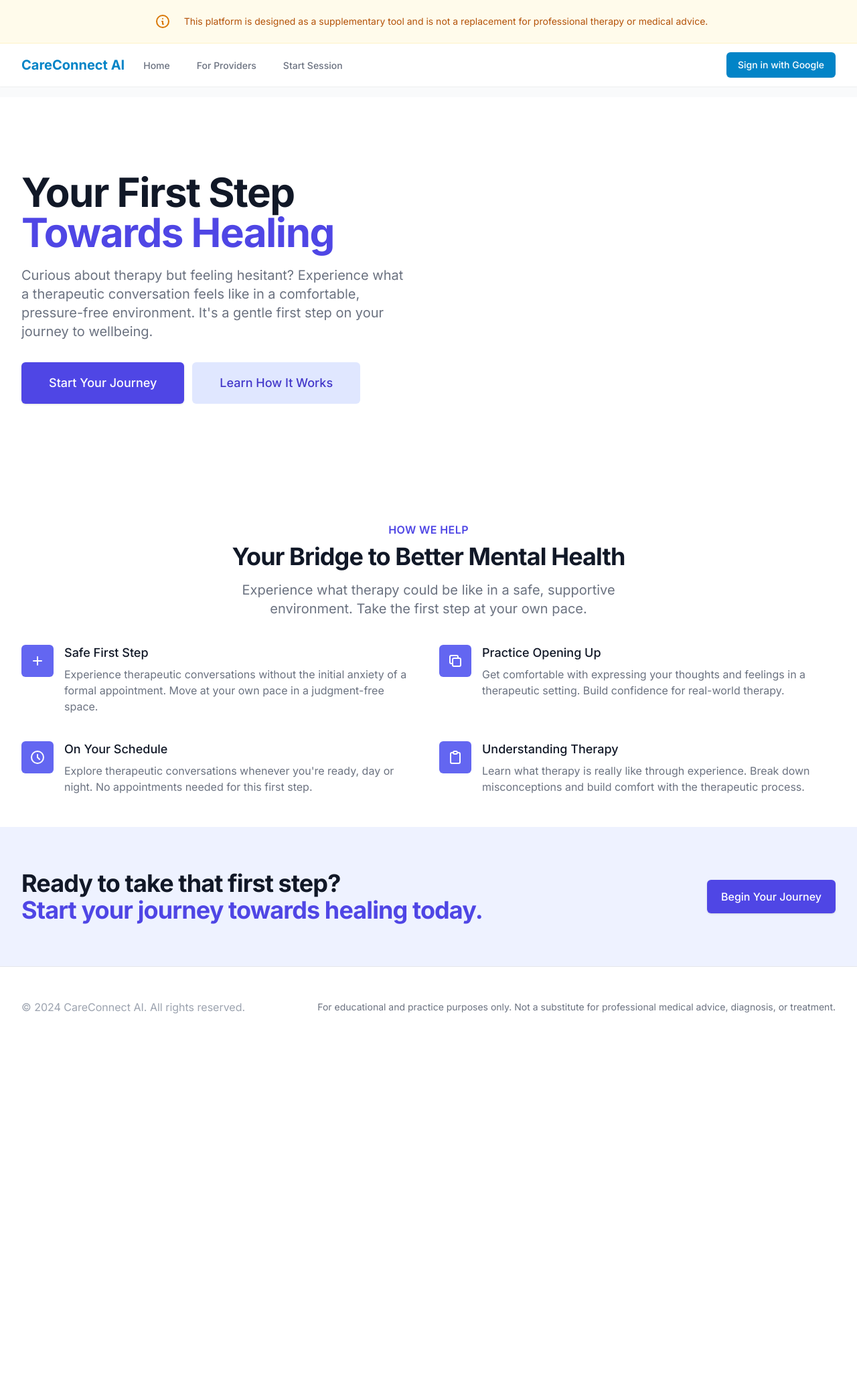
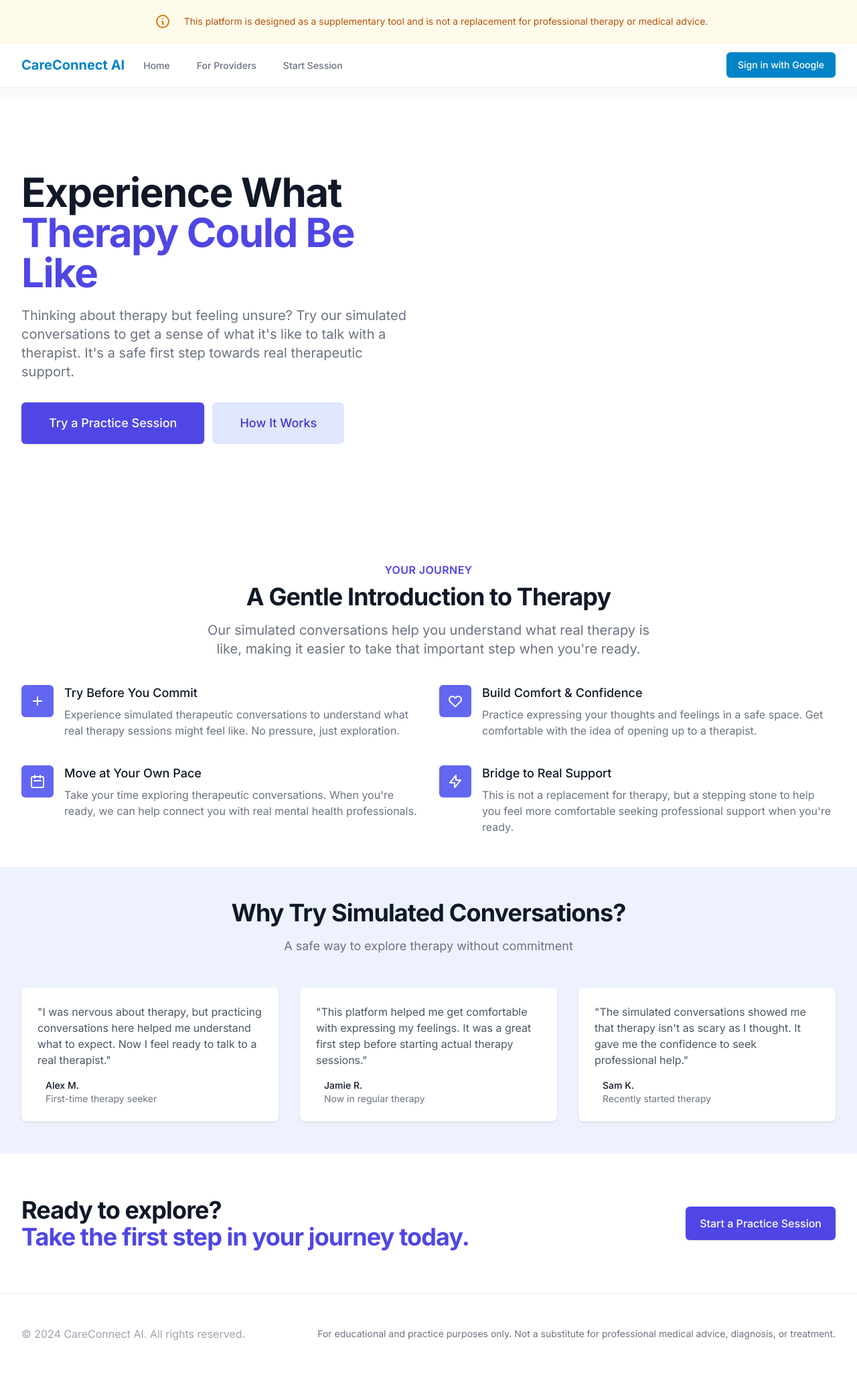
Before and after one commit to CardSorting/untitled-folder-17, a Flask app: page / in a window 1280 px wide. Shown: the whole page at 67% size. Before the commit the page ends 1514 px from the top, so only its background shows below. Run offline with Flask 3, Linux system fonts and the light colour scheme; some libraries are stand-ins or nearby versions.

Commit message:
ui_update

```diff
--- a/flaskapp/routes/main.py
+++ b/flaskapp/routes/main.py
@@ -10,3 +10,10 @@ def home():
     return render_template('main/home.html',
                          current_user=current_user,
                          now=datetime.utcnow())
+
+@main_bp.route('/providers')
+def providers():
+    """Render the providers page."""
+    return render_template('main/providers.html',
+                           current_user=current_user,
+                           now=datetime.utcnow())
--- a/flaskapp/templates/main/home.html
+++ b/flaskapp/templates/main/home.html
@@ -10,23 +10,23 @@
             <main class="mt-10 mx-auto max-w-7xl px-4 sm:mt-12 sm:px-6 md:mt-16 lg:mt-20 lg:px-8 xl:mt-28">
                 <div class="sm:text-center lg:text-left">
                     <h1 class="text-4xl tracking-tight font-extrabold text-gray-900 sm:text-5xl md:text-6xl">
-                        <span class="block">Your First Step</span>
-                        <span class="block text-indigo-600">Towards Healing</span>
+                        <span class="block">Experience What</span>
+                        <span class="block text-indigo-600">Therapy Could Be Like</span>
                     </h1>
                     <p class="mt-3 text-base text-gray-500 sm:mt-5 sm:text-lg sm:max-w-xl sm:mx-auto md:mt-5 md:text-xl lg:mx-0">
-                        Curious about therapy but feeling hesitant? Experience what a therapeutic conversation feels like in a comfortable, pressure-free environment. It's a gentle first step on your journey to wellbeing.
+                        Thinking about therapy but feeling unsure? Try our simulated conversations to get a sense of what it's like to talk with a therapist. It's a safe first step towards real therapeutic support.
                     </p>
                     <div class="mt-5 sm:mt-8 sm:flex sm:justify-center lg:justify-start">
                         <div class="rounded-md shadow">
                             <a href="{{ url_for('companion.companion') }}"
                                class="w-full flex items-center justify-center px-8 py-3 border border-transparent text-base font-medium rounded-md text-white bg-indigo-600 hover:bg-indigo-700 md:py-4 md:text-lg md:px-10">
-                                Start Your Journey
+                                Try a Practice Session
                             </a>
                         </div>
                         <div class="mt-3 sm:mt-0 sm:ml-3">
                             <a href="#features"
                                class="w-full flex items-center justify-center px-8 py-3 border border-transparent text-base font-medium rounded-md text-indigo-700 bg-indigo-100 hover:bg-indigo-200 md:py-4 md:text-lg md:px-10">
-                                Learn How It Works
+                                How It Works
                             </a>
                         </div>
                     </div>
@@ -40,12 +40,12 @@
 <div id="features" class="py-12 bg-white">
     <div class="max-w-7xl mx-auto px-4 sm:px-6 lg:px-8">
         <div class="lg:text-center">
-            <h2 class="text-base text-indigo-600 font-semibold tracking-wide uppercase">How We Help</h2>
+            <h2 class="text-base text-indigo-600 font-semibold tracking-wide uppercase">Your Journey</h2>
             <p class="mt-2 text-3xl leading-8 font-extrabold tracking-tight text-gray-900 sm:text-4xl">
-                Your Bridge to Better Mental Health
+                A Gentle Introduction to Therapy
             </p>
             <p class="mt-4 max-w-2xl text-xl text-gray-500 lg:mx-auto">
-                Experience what therapy could be like in a safe, supportive environment. Take the first step at your own pace.
+                Our simulated conversations help you understand what real therapy is like, making it easier to take that important step when you're ready.
             </p>
         </div>
 
@@ -58,10 +58,10 @@
                                 <path stroke-linecap="round" stroke-linejoin="round" stroke-width="2" d="M12 6v6m0 0v6m0-6h6m-6 0H6" />
                             </svg>
                         </div>
-                        <p class="ml-16 text-lg leading-6 font-medium text-gray-900">Safe First Step</p>
+                        <p class="ml-16 text-lg leading-6 font-medium text-gray-900">Try Before You Commit</p>
                     </dt>
                     <dd class="mt-2 ml-16 text-base text-gray-500">
-                        Experience therapeutic conversations without the initial anxiety of a formal appointment. Move at your own pace in a judgment-free space.
+                        Experience simulated therapeutic conversations to understand what real therapy sessions might feel like. No pressure, just exploration.
                     </dd>
                 </div>
 
@@ -69,13 +69,13 @@
                     <dt>
                         <div class="absolute flex items-center justify-center h-12 w-12 rounded-md bg-indigo-500 text-white">
                             <svg class="h-6 w-6" fill="none" viewBox="0 0 24 24" stroke="currentColor">
-                                <path stroke-linecap="round" stroke-linejoin="round" stroke-width="2" d="M8 16H6a2 2 0 01-2-2V6a2 2 0 012-2h8a2 2 0 012 2v2m-6 12h8a2 2 0 002-2v-8a2 2 0 00-2-2h-8a2 2 0 00-2 2v8a2 2 0 002 2z" />
+                                <path stroke-linecap="round" stroke-linejoin="round" stroke-width="2" d="M4.318 6.318a4.5 4.5 0 000 6.364L12 20.364l7.682-7.682a4.5 4.5 0 00-6.364-6.364L12 7.636l-1.318-1.318a4.5 4.5 0 00-6.364 0z" />
                             </svg>
                         </div>
-                        <p class="ml-16 text-lg leading-6 font-medium text-gray-900">Practice Opening Up</p>
+                        <p class="ml-16 text-lg leading-6 font-medium text-gray-900">Build Comfort & Confidence</p>
                     </dt>
                     <dd class="mt-2 ml-16 text-base text-gray-500">
-                        Get comfortable with expressing your thoughts and feelings in a therapeutic setting. Build confidence for real-world therapy.
+                        Practice expressing your thoughts and feelings in a safe space. Get comfortable with the idea of opening up to a therapist.
                     </dd>
                 </div>
 
@@ -83,13 +83,13 @@
                     <dt>
                         <div class="absolute flex items-center justify-center h-12 w-12 rounded-md bg-indigo-500 text-white">
                             <svg class="h-6 w-6" fill="none" viewBox="0 0 24 24" stroke="currentColor">
-                                <path stroke-linecap="round" stroke-linejoin="round" stroke-width="2" d="M12 8v4l3 3m6-3a9 9 0 11-18 0 9 9 0 0118 0z" />
+                                <path stroke-linecap="round" stroke-linejoin="round" stroke-width="2" d="M8 7V3m8 4V3m-9 8h10M5 21h14a2 2 0 002-2V7a2 2 0 00-2-2H5a2 2 0 00-2 2v12a2 2 0 002 2z" />
                             </svg>
                         </div>
-                        <p class="ml-16 text-lg leading-6 font-medium text-gray-900">On Your Schedule</p>
+                        <p class="ml-16 text-lg leading-6 font-medium text-gray-900">Move at Your Own Pace</p>
                     </dt>
                     <dd class="mt-2 ml-16 text-base text-gray-500">
-                        Explore therapeutic conversations whenever you're ready, day or night. No appointments needed for this first step.
+                        Take your time exploring therapeutic conversations. When you're ready, we can help connect you with real mental health professionals.
                     </dd>
                 </div>
 
@@ -97,13 +97,13 @@
                     <dt>
                         <div class="absolute flex items-center justify-center h-12 w-12 rounded-md bg-indigo-500 text-white">
                             <svg class="h-6 w-6" fill="none" viewBox="0 0 24 24" stroke="currentColor">
-                                <path stroke-linecap="round" stroke-linejoin="round" stroke-width="2" d="M9 5H7a2 2 0 00-2 2v12a2 2 0 002 2h10a2 2 0 002-2V7a2 2 0 00-2-2h-2M9 5a2 2 0 002 2h2a2 2 0 002-2M9 5a2 2 0 012-2h2a2 2 0 012 2" />
+                                <path stroke-linecap="round" stroke-linejoin="round" stroke-width="2" d="M13 10V3L4 14h7v7l9-11h-7z" />
                             </svg>
                         </div>
-                        <p class="ml-16 text-lg leading-6 font-medium text-gray-900">Understanding Therapy</p>
+                        <p class="ml-16 text-lg leading-6 font-medium text-gray-900">Bridge to Real Support</p>
                     </dt>
                     <dd class="mt-2 ml-16 text-base text-gray-500">
-                        Learn what therapy is really like through experience. Break down misconceptions and build comfort with the therapeutic process.
+                        This is not a replacement for therapy, but a stepping stone to help you feel more comfortable seeking professional support when you're ready.
                     </dd>
                 </div>
             </dl>
@@ -111,18 +111,61 @@
     </div>
 </div>
 
+<!-- Why Try This Section -->
+<div class="bg-indigo-50 py-12">
+    <div class="max-w-7xl mx-auto px-4 sm:px-6 lg:px-8">
+        <div class="text-center">
+            <h2 class="text-3xl font-extrabold tracking-tight text-gray-900 sm:text-4xl">
+                Why Try Simulated Conversations?
+            </h2>
+            <p class="mt-4 text-lg text-gray-500">
+                A safe way to explore therapy without commitment
+            </p>
+        </div>
+        <div class="mt-12 space-y-8 lg:grid lg:grid-cols-3 lg:gap-x-8 lg:gap-y-10 lg:space-y-0">
+            <div class="bg-white shadow rounded-lg p-6">
+                <p class="text-gray-600 mb-4">"I was nervous about therapy, but practicing conversations here helped me understand what to expect. Now I feel ready to talk to a real therapist."</p>
+                <div class="flex items-center">
+                    <div class="ml-3">
+                        <p class="text-sm font-medium text-gray-900">Alex M.</p>
+                        <p class="text-sm text-gray-500">First-time therapy seeker</p>
+                    </div>
+                </div>
+            </div>
+            <div class="bg-white shadow rounded-lg p-6">
+                <p class="text-gray-600 mb-4">"This platform helped me get comfortable with expressing my feelings. It was a great first step before starting actual therapy sessions."</p>
+                <div class="flex items-center">
+                    <div class="ml-3">
+                        <p class="text-sm font-medium text-gray-900">Jamie R.</p>
+                        <p class="text-sm text-gray-500">Now in regular therapy</p>
+                    </div>
+                </div>
+            </div>
+            <div class="bg-white shadow rounded-lg p-6">
+                <p class="text-gray-600 mb-4">"The simulated conversations showed me that therapy isn't as scary as I thought. It gave me the confidence to seek professional help."</p>
+                <div class="flex items-center">
+                    <div class="ml-3">
+                        <p class="text-sm font-medium text-gray-900">Sam K.</p>
+                        <p class="text-sm text-gray-500">Recently started therapy</p>
+                    </div>
+                </div>
+            </div>
+        </div>
+    </div>
+</div>
+
 <!-- CTA Section -->
-<div class="bg-indigo-50">
+<div class="bg-white">
     <div class="max-w-7xl mx-auto py-12 px-4 sm:px-6 lg:py-16 lg:px-8 lg:flex lg:items-center lg:justify-between">
         <h2 class="text-3xl font-extrabold tracking-tight text-gray-900 sm:text-4xl">
-            <span class="block">Ready to take that first step?</span>
-            <span class="block text-indigo-600">Start your journey towards healing today.</span>
+            <span class="block">Ready to explore?</span>
+            <span class="block text-indigo-600">Take the first step in your journey today.</span>
         </h2>
         <div class="mt-8 flex lg:mt-0 lg:flex-shrink-0">
             <div class="inline-flex rounded-md shadow">
                 <a href="{{ url_for('companion.companion') }}"
                    class="inline-flex items-center justify-center px-5 py-3 border border-transparent text-base font-medium rounded-md text-white bg-indigo-600 hover:bg-indigo-700">
-                    Begin Your Journey
+                    Start a Practice Session
                 </a>
             </div>
         </div>
```
